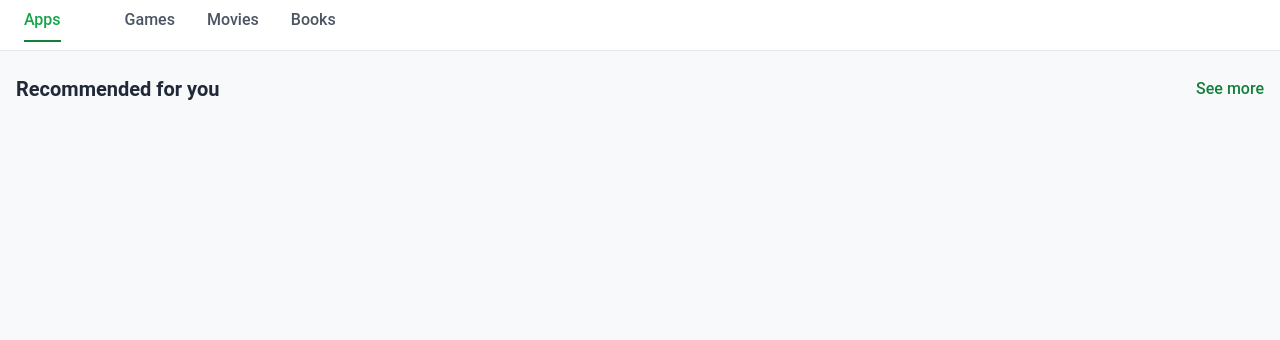
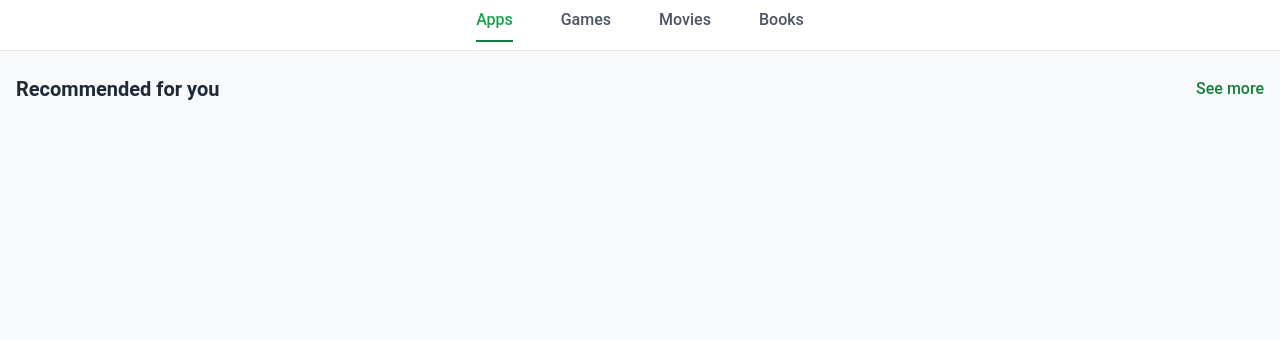
Before and after one commit to chanathip-nui/Website-with-Flask, a Flask app: template templates/index.html in a window 1280 px wide. Shown: the part 89-429 px from the top of the page. Run offline with Flask 3, Linux system fonts and the light colour scheme; the template is opened without the code that fills it, so the values that code supplies are empty; style sheets or scripts are compiled from the project's sources; some libraries are stand-ins or nearby versions.

Commit message:
First page4

```diff
--- a/templates/base.html
+++ b/templates/base.html
@@ -2,7 +2,7 @@
 <html lang="en" data-theme="light"> <head>
     <meta charset="UTF-8">
     <meta name="viewport" content="width=device-width, initial-scale=1.0">
-    <title>{% block title %}Google Play{% endblock %}</title>
+    <title>{% block title %}App Play{% endblock %}</title>
 
     <link rel="stylesheet" href="{{ url_for('static', filename='css/output.css') }}">
     <script src="https://unpkg.com/@phosphor-icons/web"></script>
--- a/templates/index.html
+++ b/templates/index.html
@@ -3,7 +3,7 @@
 {% block title %}Home Page{% endblock %}
 
 {% block content %}
-<div class="flex space-x-8 border-b border-gray-200 px-6 py-2 mb-6 bg-white">
+<div class="flex justify-center gap-x-12 border-b border-gray-200 px-6 py-2 mb-6 bg-white">
     <a href="#" class="text-green-600 border-b-2 border-green-700 pb-2 font-medium">Apps</a>
     <a href="#" class="text-gray-600 hover:text-green-700 pb-2 font-medium">Games</a>
     <a href="#" class="text-gray-600 hover:text-green-700 pb-2 font-medium">Movies</a>
```
